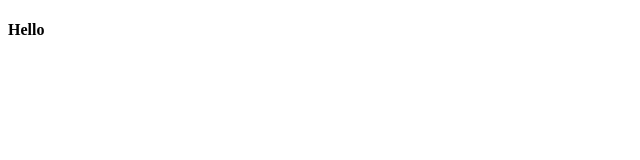
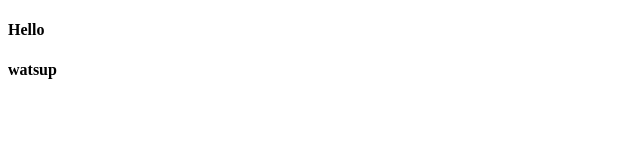
Before and after one commit to SavithaSkr/NewRepositroy, a plain HTML site: page index.html in a window 1280 px wide. Shown: the full height of the page, 0-640 px from the left. Drawn offline with Linux system fonts and the light colour scheme.

Commit message:
udate in the file

```diff
--- a/index.html
+++ b/index.html
@@ -7,5 +7,7 @@
   </head>
   <body>
     <h4>Hello</h4>
+
+    <h4>watsup</h4>
   </body>
 </html>
```
